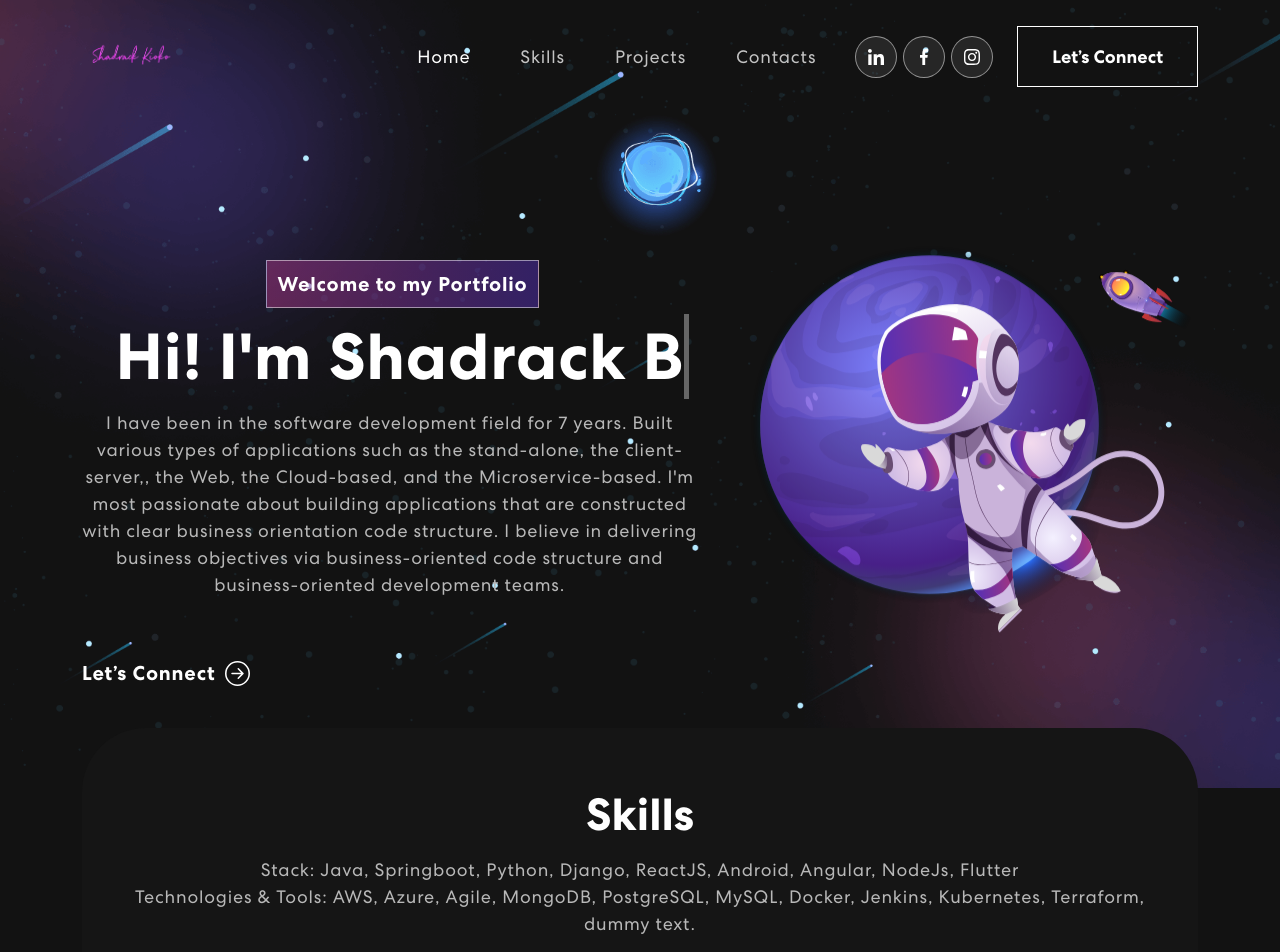
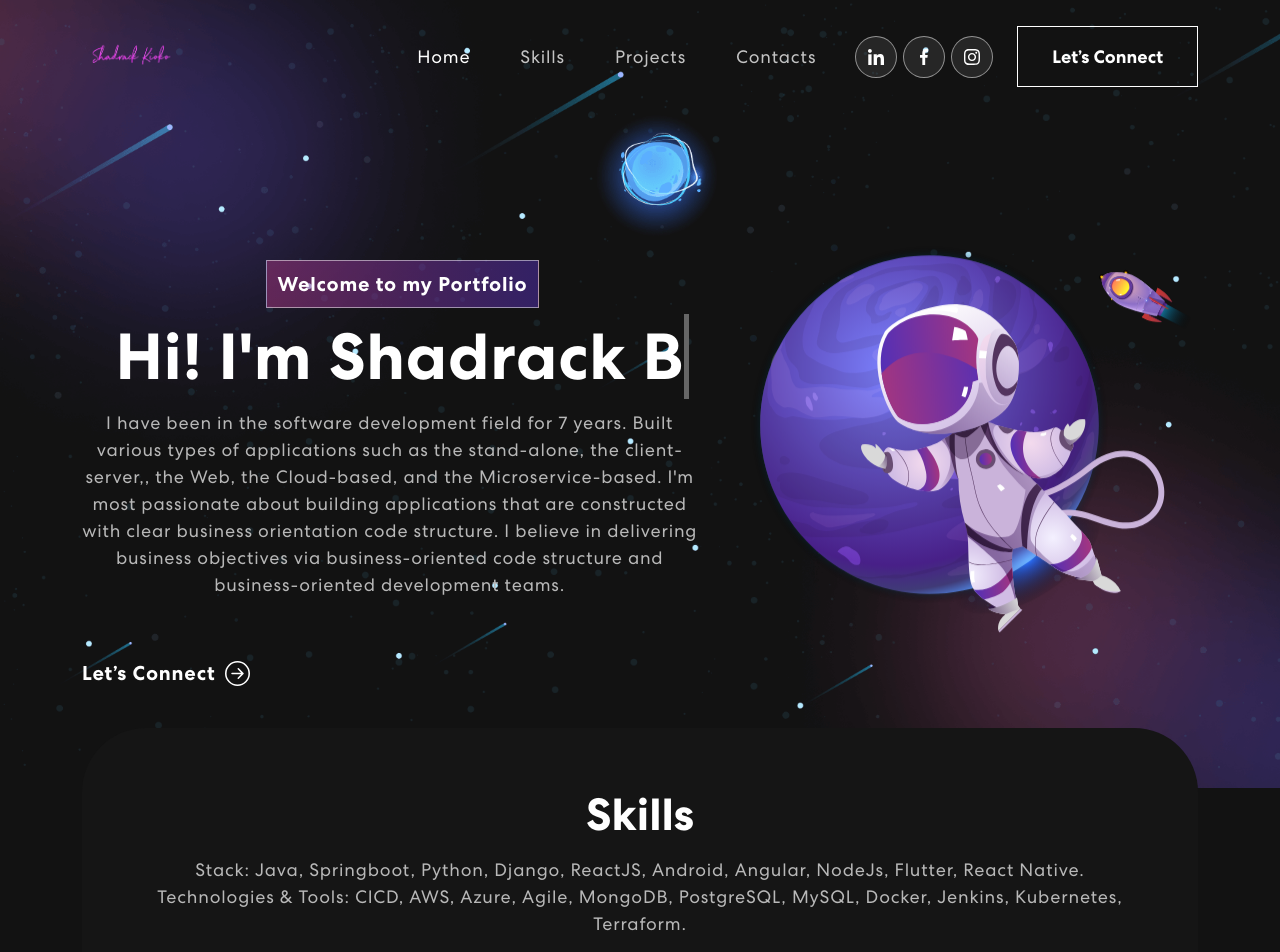
Before and after one commit to kiokoshedy/personal-portfolio, a React (Create React App) app: page / in a window 1280 px wide. Shown: the top 952 px of the page. Built offline with nearby package versions, Linux system fonts and the light colour scheme.

Commit message:
fix bugs

```diff
--- a/src/components/Skills.js
+++ b/src/components/Skills.js
@@ -35,10 +35,9 @@ export const Skills = () => {
               <h2>Skills</h2>
               <p>
                 Stack: Java, Springboot, Python, Django, ReactJS, Android,
-                Angular, NodeJs, Flutter
-                <br></br> Technologies & Tools: AWS, Azure, Agile, MongoDB,
-                PostgreSQL, MySQL, Docker, Jenkins, Kubernetes, Terraform, dummy
-                text.
+                Angular, NodeJs, Flutter, React Native.
+                <br></br> Technologies & Tools: CICD, AWS, Azure, Agile, MongoDB,
+                PostgreSQL, MySQL, Docker, Jenkins, Kubernetes, Terraform.
               </p>
               <Carousel
                 responsive={responsive}
```
